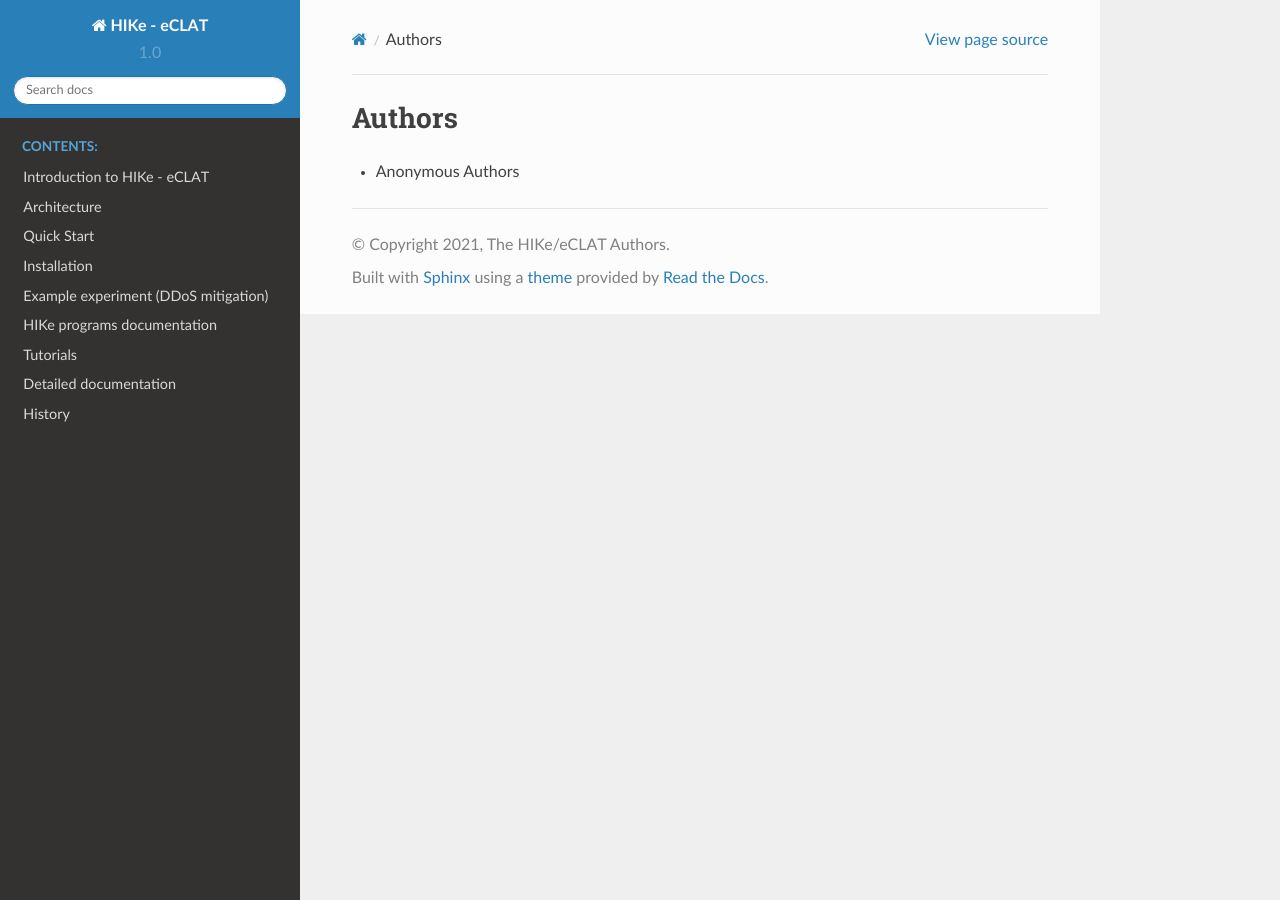
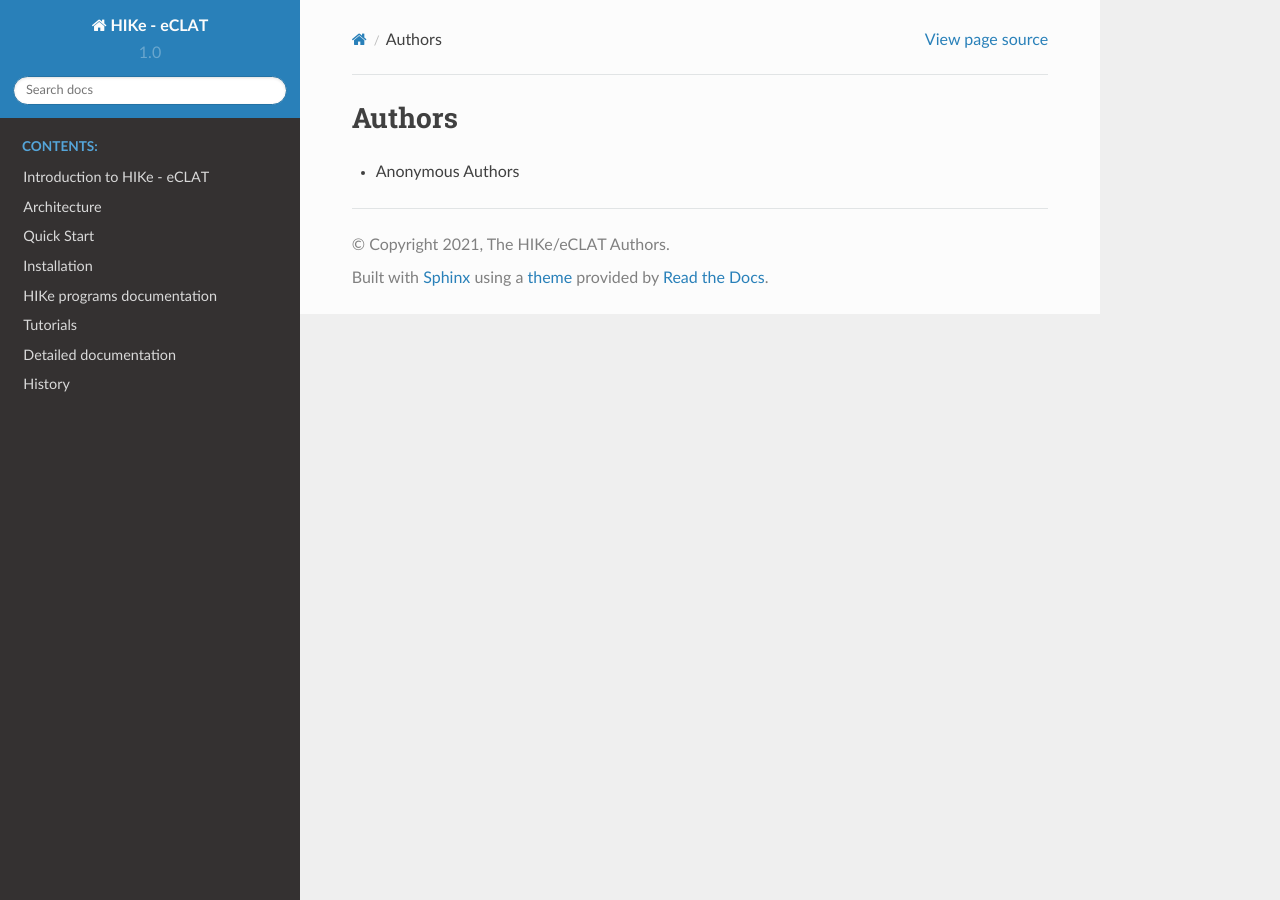
Before and after one commit to hike-eclat/docs, a Sphinx documentation site: the page built from docs/authors.rst, in a window 1280 px wide. Built offline with Sphinx 7.4.7 and the Read the Docs theme 2.0.0, drawn with Linux system fonts in a browser that asks for light colours; pages that are not in the unit, such as notebooks, are missing from menus.

Commit message:
Update index.rst

```diff
--- a/docs/index.rst
+++ b/docs/index.rst
@@ -15,7 +15,7 @@
    architecture
    quickstart
    installation
-   experiment_ddos_double_token_bucket
+   experiments
    hike_programs
    tutorials
    examples
```
